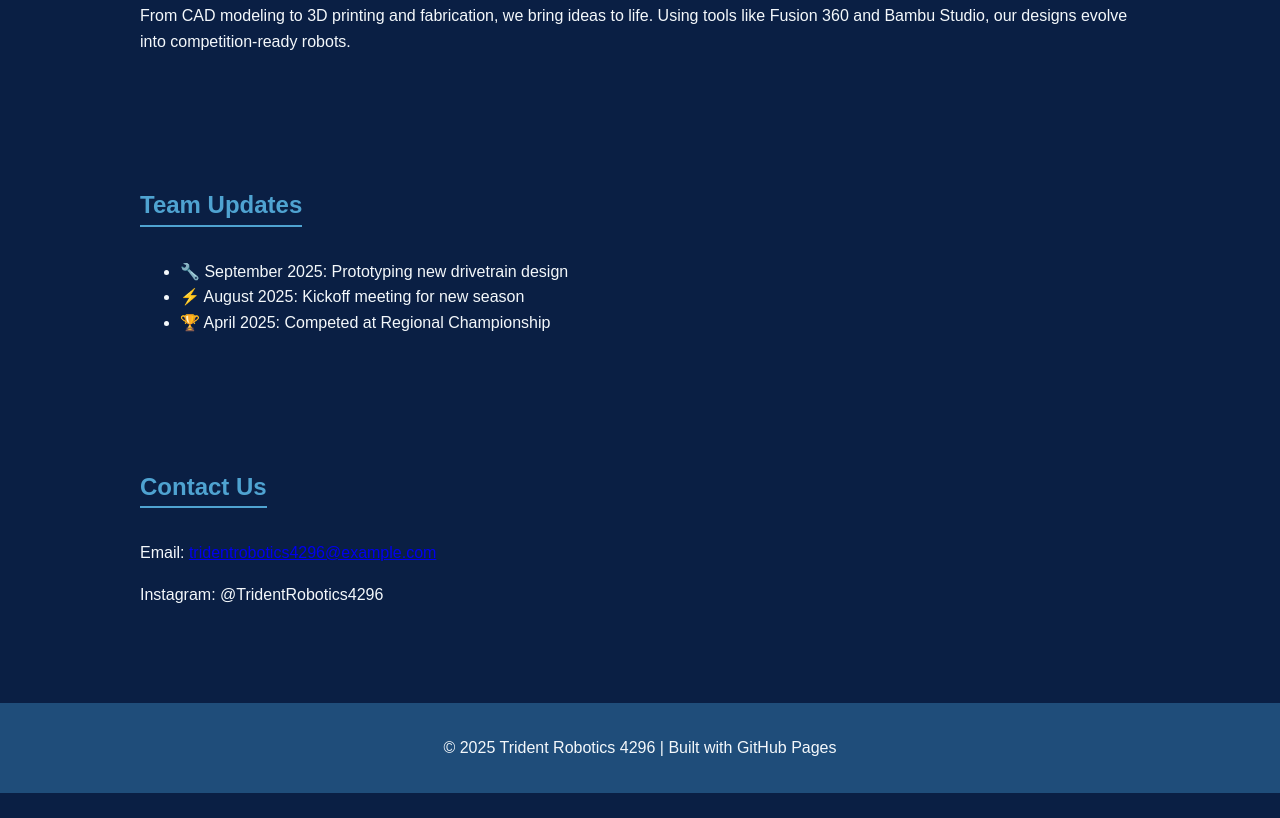
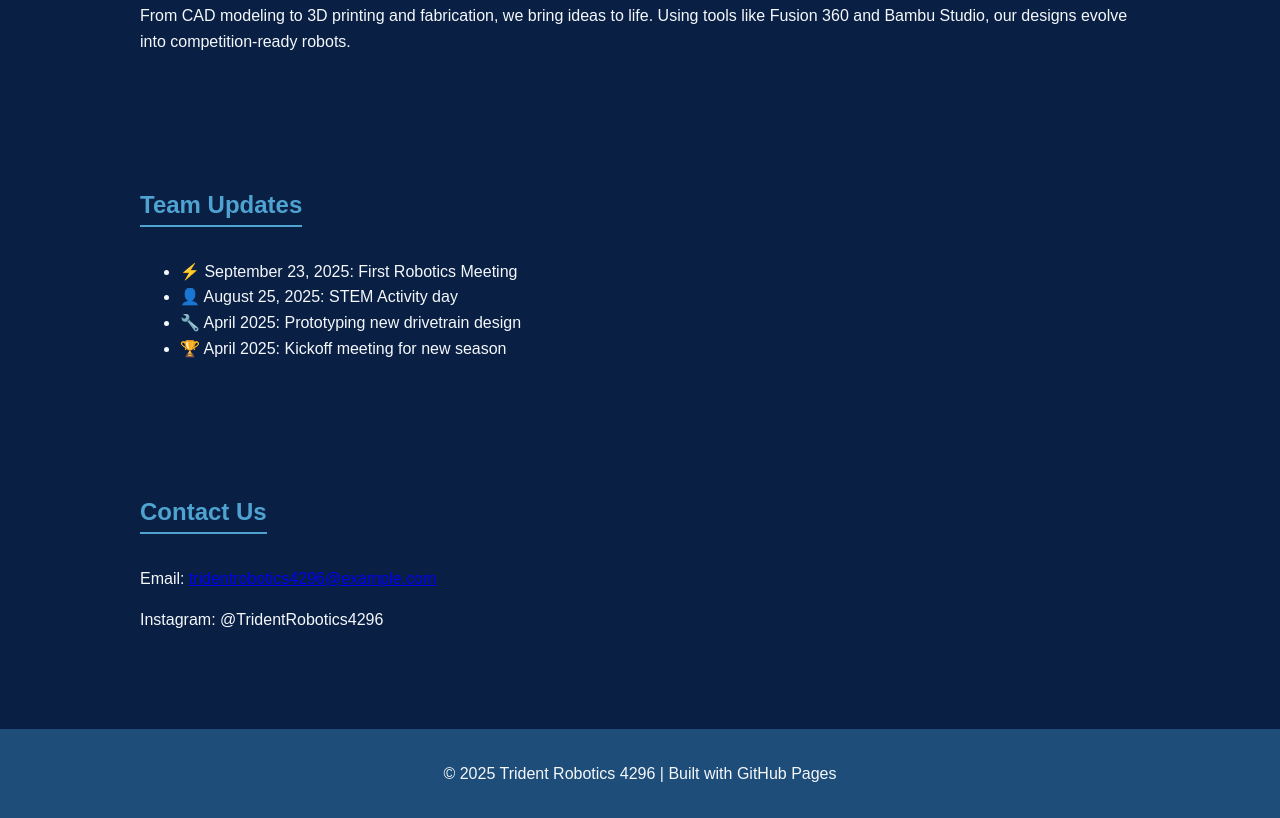
Before and after one commit to DarkShockGamer/DarkShockGamer.github.io, a plain HTML site: page index.html in a window 1280 px wide. Shown: the part 922-1740 px from the top of the page. Before the commit the page ends 1715 px from the top, so only its background shows below. Drawn offline with Linux system fonts and the light colour scheme.

Commit message:
Update index.html

```diff
--- a/index.html
+++ b/index.html
@@ -158,9 +158,10 @@
   <section id="updates">
     <h2>Team Updates</h2>
     <ul>
-      <li>🔧 September 2025: Prototyping new drivetrain design</li>
-      <li>⚡ August 2025: Kickoff meeting for new season</li>
-      <li>🏆 April 2025: Competed at Regional Championship</li>
+      <li>⚡ September 23, 2025: First Robotics Meeting</li>
+      <li>👤 August 25, 2025: STEM Activity day</li>
+      <li>🔧 April 2025: Prototyping new drivetrain design</li>
+      <li>🏆 April 2025: Kickoff meeting for new season</li>
     </ul>
   </section>
 
```
